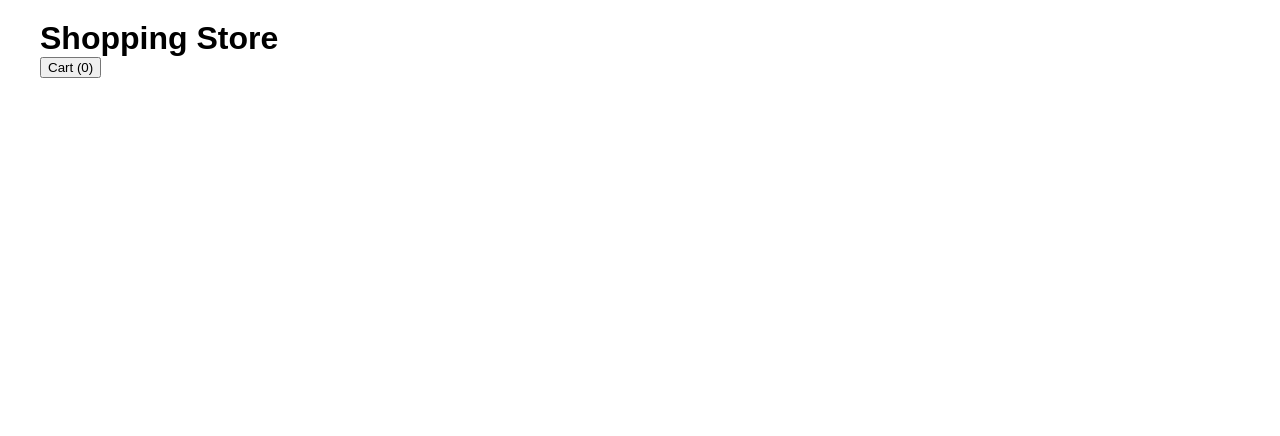
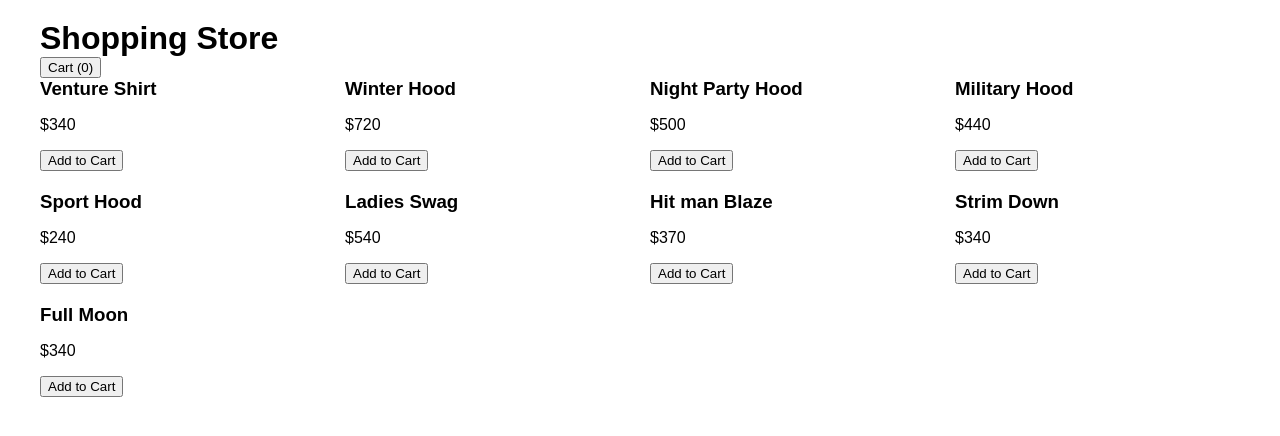
Before and after one commit to Kenneth732/React-Project-ClothingStore, a React (Create React App) app: page / in a window 1280 px wide. Shown: the top 436 px of the page. Built offline with nearby package versions, Linux system fonts and the light colour scheme; data requests are answered from the project's data file.

Commit message:
render products

```diff
--- a/src/components/Clothing.js
+++ b/src/components/Clothing.js
@@ -49,6 +49,15 @@ function ShoppingStore() {
           Cart ({cart.reduce((totalItems, item) => totalItems + (item.quantity || 1), 0)})
         </button>
       </header>
+      <div className="product-list">
+        {products.map((product) => (
+          <div key={product.id} className="product">
+            <h3>{product.name}</h3>
+            <p>${product.price}</p>
+            <button onClick={() => addToCart(product)}>Add to Cart</button>
+          </div>
+        ))}
+      </div>
 
     </div>
   );
```
